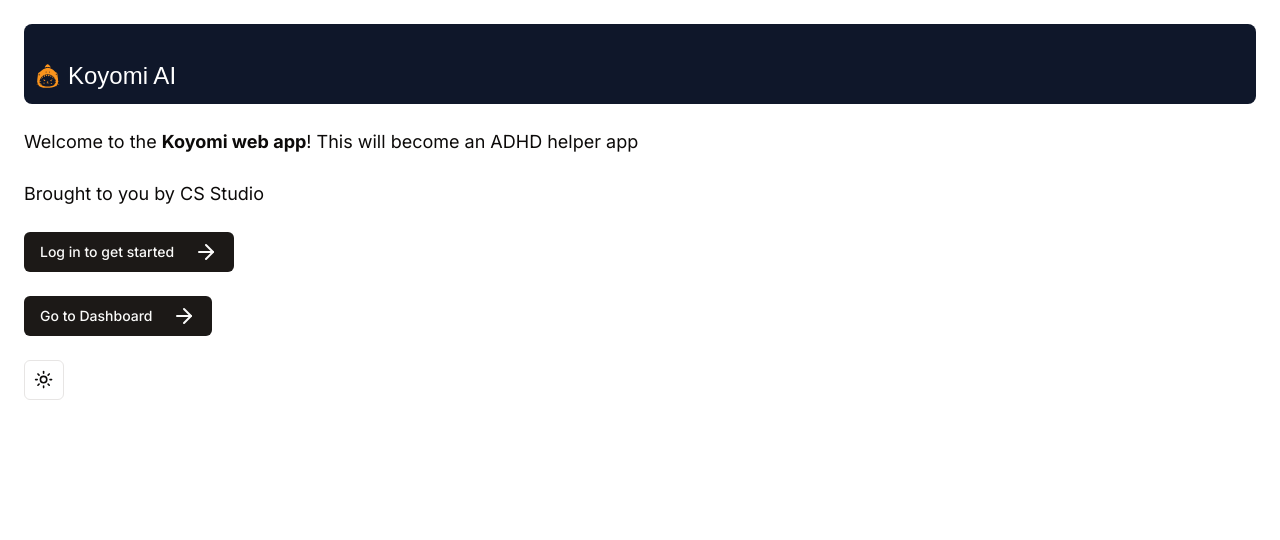
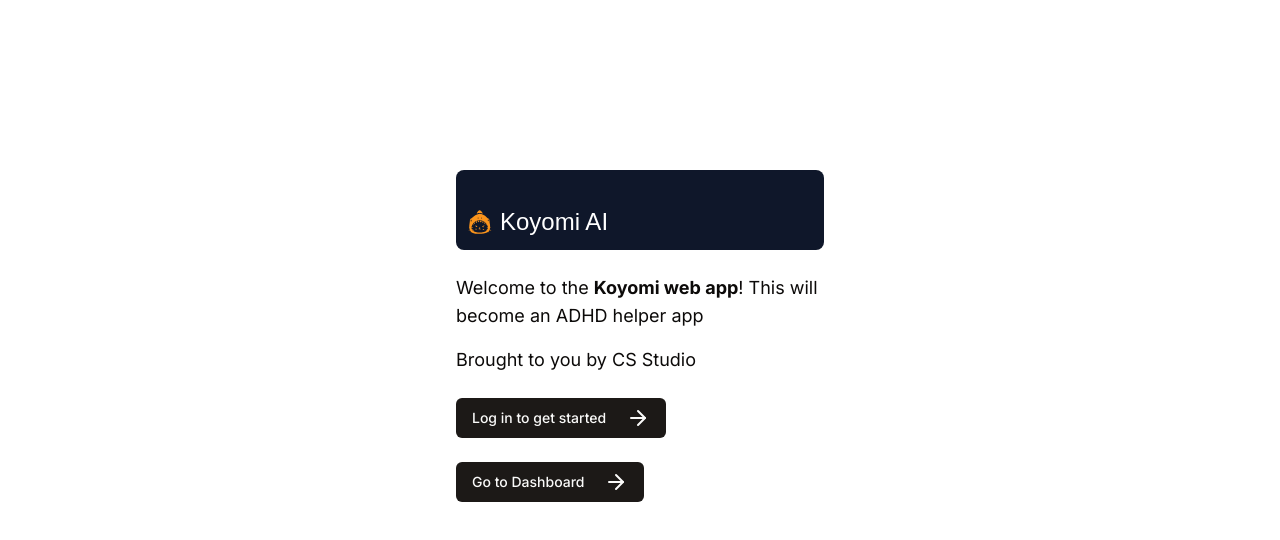
Before and after one commit to LoTerence/koyomi-web, a Next.js app: page / in a window 1280 px wide. Shown: the top 540 px of the page. Built offline with nearby package versions, Linux system fonts and the light colour scheme; a web font is replaced by a local one.

Commit message:
adjust styling

```diff
--- a/app/page.tsx
+++ b/app/page.tsx
@@ -1,43 +1,44 @@
 import Link from 'next/link';
 import { ArrowRight } from 'lucide-react';
 import KoyomiLogo from '@/components/koyomi-logo';
-import { ModeToggle } from '@/components/ui/mode-toggle';
 import { buttonVariants } from '@/components/ui/button';
 import { cn } from '@/lib/utils';
 
 export default function Home() {
   return (
-    <main className="flex min-h-screen flex-col p-6">
+    <main className="flex items-center justify-center md:h-screen">
+      <div className="relative mx-auto flex w-full max-w-[400px] flex-col gap-y-6 p-4 md:-mt-32">
         <div className="flex h-16 w-full items-end rounded-lg bg-slate-900 p-3 md:h-20">
           <KoyomiLogo />
         </div>
-      <section className="mt-6 text-lg">
+
+        <section className="text-lg">
           <p>
-          Welcome to the <b>Koyomi web app</b>! This will become an ADHD helper
-          app
+            Welcome to the <b>Koyomi web app</b>! This will become an ADHD
+            helper app
           </p>
-        <p className="mt-6">Brought to you by CS Studio</p>
+          <p className="mt-4">Brought to you by CS Studio</p>
         </section>
+
         <Link
           href="/login"
           className={cn(
-          'mt-6 flex items-center gap-5 self-start',
+            'flex items-center gap-5 self-start',
             buttonVariants({ variant: 'default' }),
           )}
         >
           <span>Log in to get started</span> <ArrowRight />
         </Link>
+
         <Link
           href="/dashboard"
           className={cn(
-          'mt-6 flex items-center gap-5 self-start',
+            'flex items-center gap-5 self-start',
             buttonVariants({ variant: 'default' }),
           )}
         >
           <span>Go to Dashboard</span> <ArrowRight />
         </Link>
-      <div className="mt-6">
-        <ModeToggle />
       </div>
     </main>
   );
--- a/components/auth/login-form.tsx
+++ b/components/auth/login-form.tsx
@@ -36,7 +36,7 @@ export default function LoginForm() {
   }
 
   return (
-    <div className="flex-1 rounded-lg border-2 border-slate-800 px-6 pb-4 pt-4">
+    <div className="flex-1 rounded-lg border-2 border-slate-800 px-6 py-4">
       <h1 className="mb-3 text-2xl">Log in to continue to dashboard</h1>
       <Form {...form}>
         <form onSubmit={form.handleSubmit(onSubmit)} className="space-y-8">
```
Lines whose indentation alone changed are shown as unchanged.
